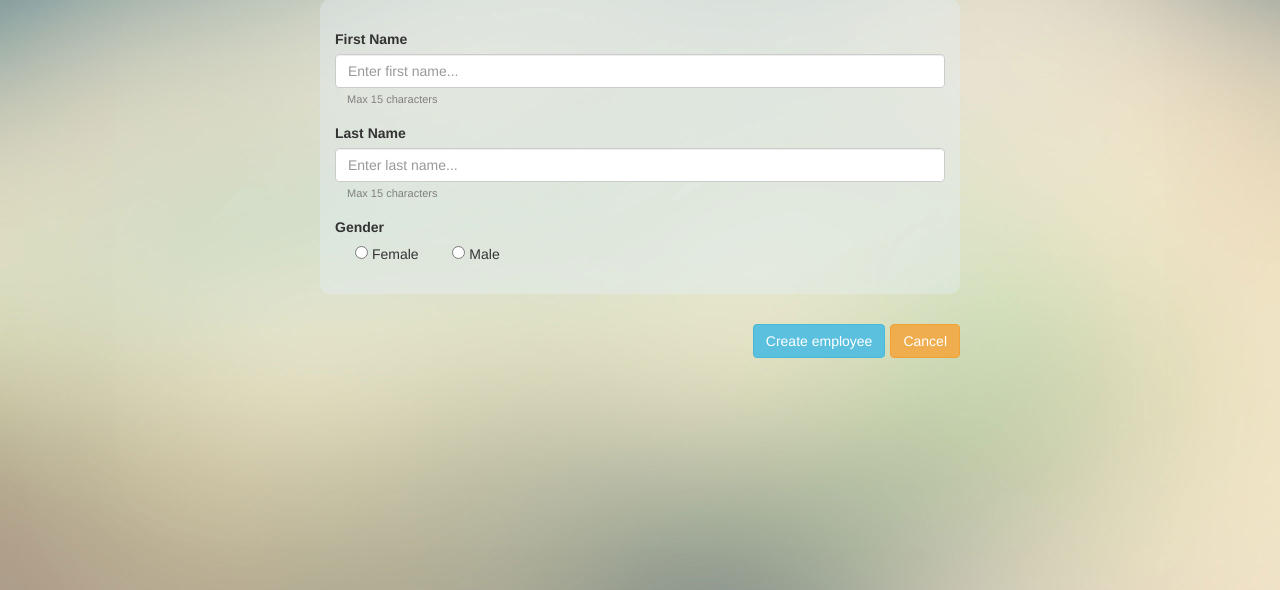
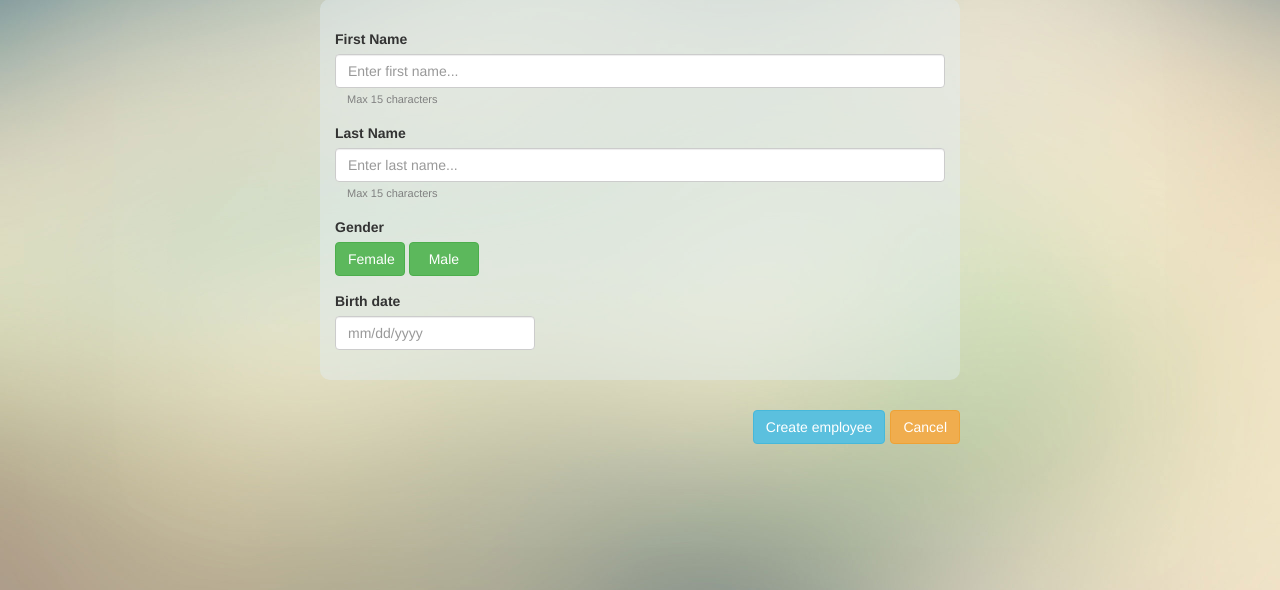
Before and after one commit to SteevePere/Daisy, a Flask app: page /add in a window 1280 px wide. Shown: the part 180-770 px from the top of the page. Run offline with Flask 2, Linux system fonts and the light colour scheme; some libraries are stand-ins or nearby versions.

Commit message:
added b_date, gender buttons

```diff
--- a/Daisy.py
+++ b/Daisy.py
@@ -7,7 +7,7 @@ from flask_wtf import FlaskForm
 from wtforms import IntegerField, DateField, StringField, RadioField, validators
 from wtforms.validators import (DataRequired,InputRequired,Length)
 from flask_bootstrap import Bootstrap
-import datetime
+import datetime, time
 
 # -- INIT OBJECTS --
 
@@ -44,7 +44,7 @@ class RegistrationForm(FlaskForm):
 
 def home():
 	all_employees = []
-	cursor.execute("SELECT first_name, last_name, emp_no, gender FROM employees")
+	cursor.execute("SELECT first_name, last_name, emp_no, gender, birth_date FROM employees")
 	rows = cursor.fetchall()
 	columns = [desc[0] for desc in cursor.description]
 	for row in rows:
@@ -91,10 +91,11 @@ def add():
 		gender = str(request.form['gender'])
 		firstname = str(request.form['first_name'])
 		lastname = str(request.form['last_name'])
+		b_date = str(request.form['birth_date'])
 		cursor.execute("SELECT MAX(emp_no) FROM employees")
 		top_emp = cursor.fetchall()
 		empno = top_emp[0][0] + 1
-		cursor.execute("INSERT INTO employees (emp_no, gender, first_name, last_name) VALUES ((%s), (%s), (%s), (%s))",(empno, gender, firstname, lastname))
+		cursor.execute("INSERT INTO employees (emp_no, gender, first_name, last_name, birth_date) VALUES ((%s), (%s), (%s), (%s), (%s))",(empno, gender, firstname, lastname, b_date))
 		conn.commit()
 		return redirect(url_for('home'))
 	return render_template('add.html', form=form),200
--- a/static/styles/styles.css
+++ b/static/styles/styles.css
@@ -41,3 +41,7 @@ tr:nth-of-type(odd) {
 .modal-footer {
 	border-top:0px solid #e5e5e5!important;
 }
+
+.form-control:valid {
+  background-color:  white!important;
+}
--- a/templates/add.html
+++ b/templates/add.html
@@ -57,12 +57,22 @@
 					<label>Gender</label>
 					<br>
 					<d1>
-						<label class="checkbox-inline">
+						<div class="btn-group-toggle" data-toggle="buttons">
+						<label class="btn btn-success" style="width: 70px;">
 							<input type="radio" name="gender" value="F"> Female
 						</label>
-							<label class="checkbox-inline">
+						<label class="btn btn-success" style="width: 70px;">
 							<input type="radio" name="gender" required value="M"> Male
 						</label>
+					</div>
+					</d1>
+				</div>
+				<div class="form-group">
+					<label>Birth date</label>
+					<br>
+					<d1>
+							<input required type="text" class="form-control" placeholder="mm/dd/yyyy" onfocus="(this.type='date')" style="width:200px;" name="birth_date"/>
+							<!-- <input class="form-control" style="width:200px; color:#999" required type="date" name="birth_date"> -->
 					</d1>
 				</div>
 			</div>
--- a/templates/index.html
+++ b/templates/index.html
@@ -68,6 +68,7 @@
 					<th>Title</th>
 					<th>First Name</th>
 					<th>Last Name</th>
+					<th>Birth Date</th>
 					<th>&nbsp;</th>
 					<th>&nbsp;</th>
 				</tr>
@@ -77,6 +78,7 @@
 					<td>{{employee.gender}}</td>
 					<td>{{employee.first_name}}</td>
 					<td>{{employee.last_name}}</td>
+					<td>{{employee.birth_date}}</td>
 					<td width="20px">
 						<form action="{{ url_for('edit', empno=employee.emp_no, gender=employee.gender, firstname=employee.first_name, lastname=employee.last_name) }}" method="post">
 						<input type="image" name="submit" src="/static/images/edit.png" style="width:15px; height:15px;" alt="Edit" />
```
Also changed, not shown: templates/edit.html (+5 -3 lines).
